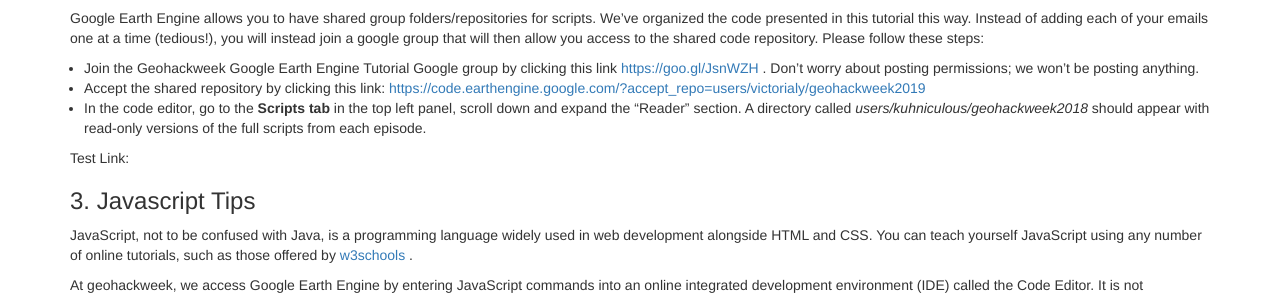
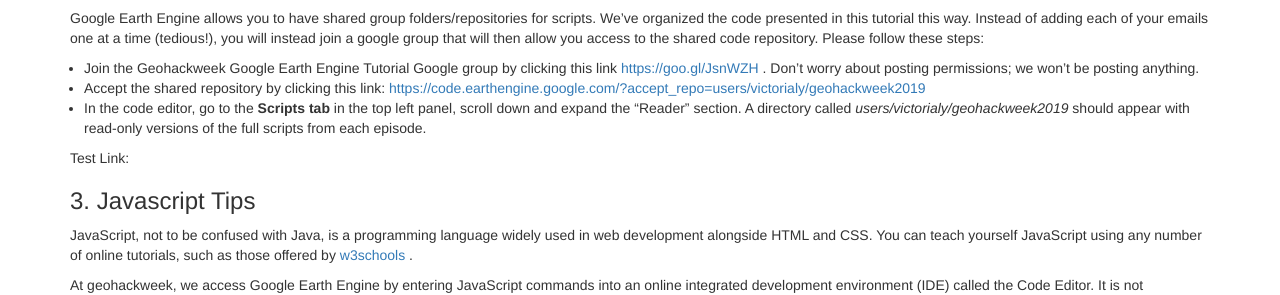
Before and after one commit to geohackweek/GoogleEarthEngine, a Jekyll site: the page built from _episodes/00-access-javascript.md, in a window 1280 px wide and 900 px high, scrolled down 521 px. Shown: the part 160-455 px from the top of the window. Built offline with Jekyll 4.4.1, drawn with Linux system fonts in a browser that asks for light colours.

Commit message:
Update 00-access-javascript.md

```diff
--- a/_episodes/00-access-javascript.md
+++ b/_episodes/00-access-javascript.md
@@ -34,7 +34,7 @@ Google Earth Engine allows you to have shared group folders/repositories for scr
   - Accept the shared repository by clicking this link:
   <a href="https://code.earthengine.google.com/?accept_repo=users/victorialy/geohackweek2019
 " target="_blank">https://code.earthengine.google.com/?accept_repo=users/victorialy/geohackweek2019</a>
-  - In the code editor, go to the **Scripts tab** in the top left panel, scroll down and expand the "Reader" section. A directory called *users/kuhniculous/geohackweek2018* should appear with read-only versions of the full scripts from each episode.
+  - In the code editor, go to the **Scripts tab** in the top left panel, scroll down and expand the "Reader" section. A directory called *users/victorialy/geohackweek2019* should appear with read-only versions of the full scripts from each episode.
 
 Test Link:
 
```
